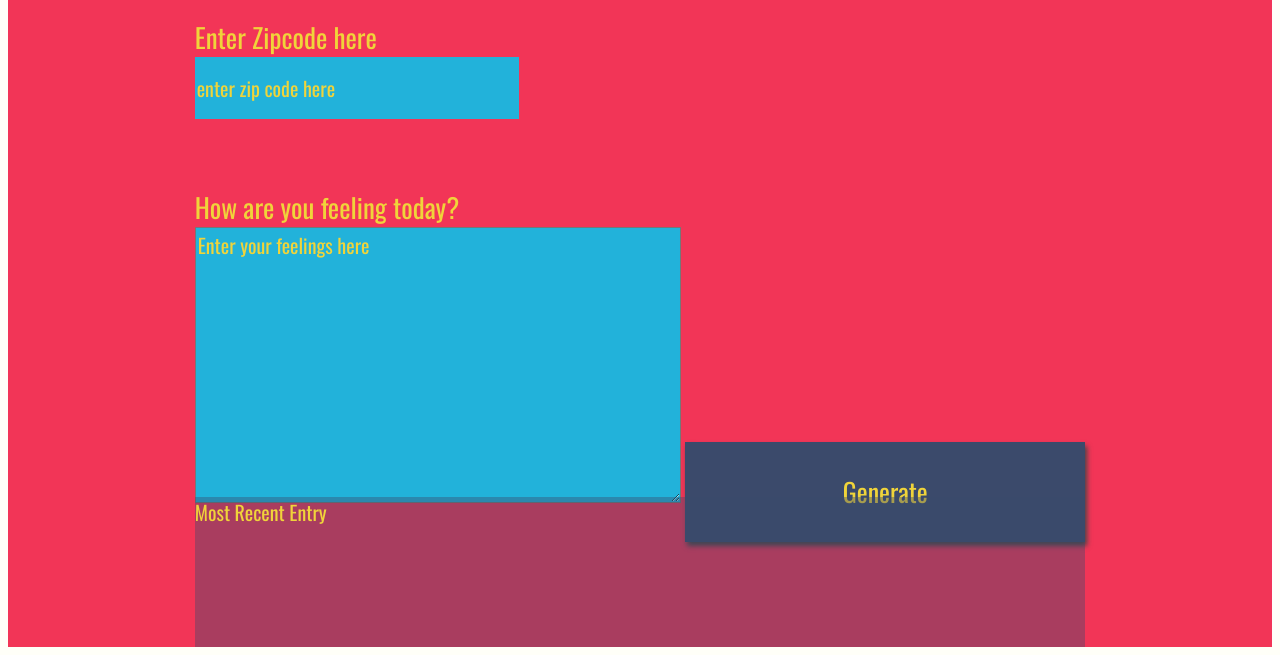
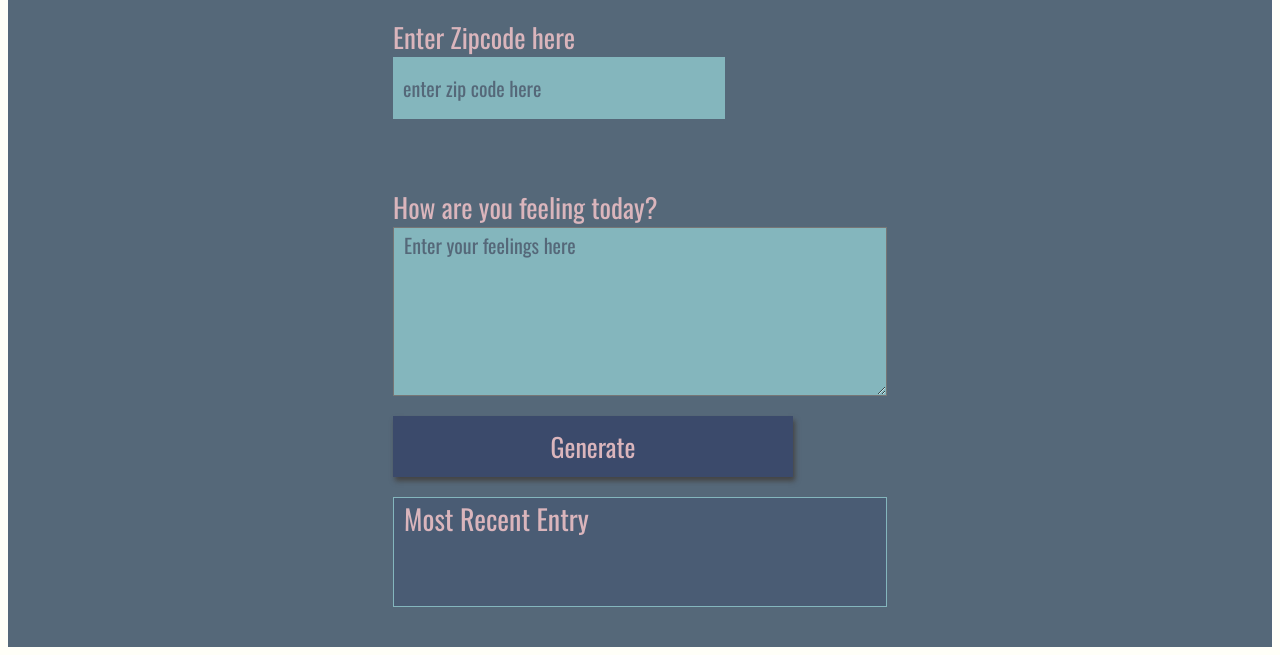
Before and after one commit to mel-maza/udacity-weather-journal-app, a plain HTML site: page website/index.html in a window 1280 px wide. Shown: the part 161-816 px from the top of the page. Drawn offline with nearby package versions, Linux system fonts and the light colour scheme; a web font is replaced by a local one.

Commit message:
make own styling

```diff
--- a/website/index.html
+++ b/website/index.html
@@ -8,10 +8,10 @@
 </head>
  <body>
 <div id = "app">
-  <div class ="holder headline">
+  <div class ="headline">
     Weather Journal App
   </div>
-  <div class ="holder zip">
+  <div class ="zip">
     <label for="zip">Enter Zipcode here</label>
     <input type="text" id="zip" placeholder="enter zip code here">
   </div>
@@ -23,12 +23,12 @@
       <p id="errorMessage"></p>
     </div>
   </div>
-  <div class ="holder feel">
+  <div class ="feel">
     <label for="feelings">How are you feeling today?</label>
     <textarea class= "myInput" id="feelings" placeholder="Enter your feelings here" rows="9" cols="50"></textarea>
     <button id="generate" type = "submit"> Generate </button>
   </div>
-  <div class ="holder entry">
+  <div class ="entry">
     <div class = "title">Most Recent Entry</div>
       <div id = "entryHolder">
         <div id = "date"></div>
--- a/website/style.css
+++ b/website/style.css
@@ -8,16 +8,12 @@ body{
     grid-auto-rows: minmax(150px, auto);
     /* grid-template-columns:  */
     height:100vh;
-    background: #f23557;
-    color: #f0d43a;
+    background: #556879;
+    color: #DAB5BC;
     justify-content: center;
     grid-gap: 1em;
     font-size: 20px;
     font-family: 'Oswald', sans-serif;
-}
-
-.holder{
-
 }
 
 .modal{
@@ -27,9 +23,9 @@ body{
     margin: auto;
     width: 80%;
     padding: 20px;
-    background-color: #444;
-    border: 1px solid #aaa;
-    color: #aaa;
+    background-color: rgba(59, 74, 107);
+    border: 1px solid #F0E4E4;
+    color: #F0E4E4;
 }
 
 .modal-content{
@@ -38,7 +34,7 @@ body{
 }
 
 .close{
-    color: #aaa;
+    color: #F0E4E4;
     position: absolute;
     top: -10px;
     right: 3px;
@@ -55,29 +51,22 @@ body{
 
 .entry{
     background: rgba(59, 74, 107, .4);
+    padding-left: 10px;
+    margin-bottom: 40px;
+    border: 1px solid #84B6BD;
 }
 
-#entryHolder{
-
-}
-
-#date{
-
-}
-
-#temp{
-
-}
-
-#content{
-
+.feel{
+    display: flex;
+    flex-direction: column;
 }
 
 .headline {
+    font-size: 40px;
+}
 
-}
 .title{
-
+    font-size: 28px;
 }
 
 /*  Basic Styling To Override Default For Basic HTML Elements */
@@ -90,32 +79,36 @@ input{
     display:block;
     height: 60px;
     width: 320px;
-    background:#22b2da;
-    color: #f0d43a;
+    background:#84B6BD;
+    color: #556879;
     font-size: 20px;
     font-family: 'Oswald', sans-serif;
     border: none;
+    padding-left: 10px;
 }
 
 button{
     width: 400px;
     height: 100px;
     background: #3b4a6b;
-    color: #f0d43a;
+    color: #DAB5BC;
     font-size: 26px;
     font-family: 'Oswald', sans-serif;
     border: none;
     box-shadow: 2px 4px 5px #444;
+    margin-top: 20px;
 }
+
 h1{
     font-size: 36px;
 }
 
 textarea{
-    background:#22b2da;
-    color: #f0d43a;
+    background:#84B6BD;
+    color: #556879;
     font-size: 20px;
     font-family: 'Oswald', sans-serif;
+    padding-left: 10px;
 }
 /* Reset style for HTML element on active to have no border*/
 input:focus,
@@ -126,19 +119,19 @@ button:focus {
 }
 /* Style for Placeholder Text*/
 ::placeholder { /* Firefox, Chrome, Opera */
-    color: #f0d43a;
+    color: #556879;
     font-family: 'Oswald', sans-serif;
 
 }
 
 :-ms-input-placeholder { /* Internet Explorer 10-11 */
-    color: #f0d43a;
+    color: #556879;
     font-family: 'Oswald', sans-serif;
 
 }
 
 ::-ms-input-placeholder { /* Microsoft Edge */
-    color: #f0d43a;
+    color: #556879;
     font-family: 'Oswald', sans-serif;
 
 }
```
